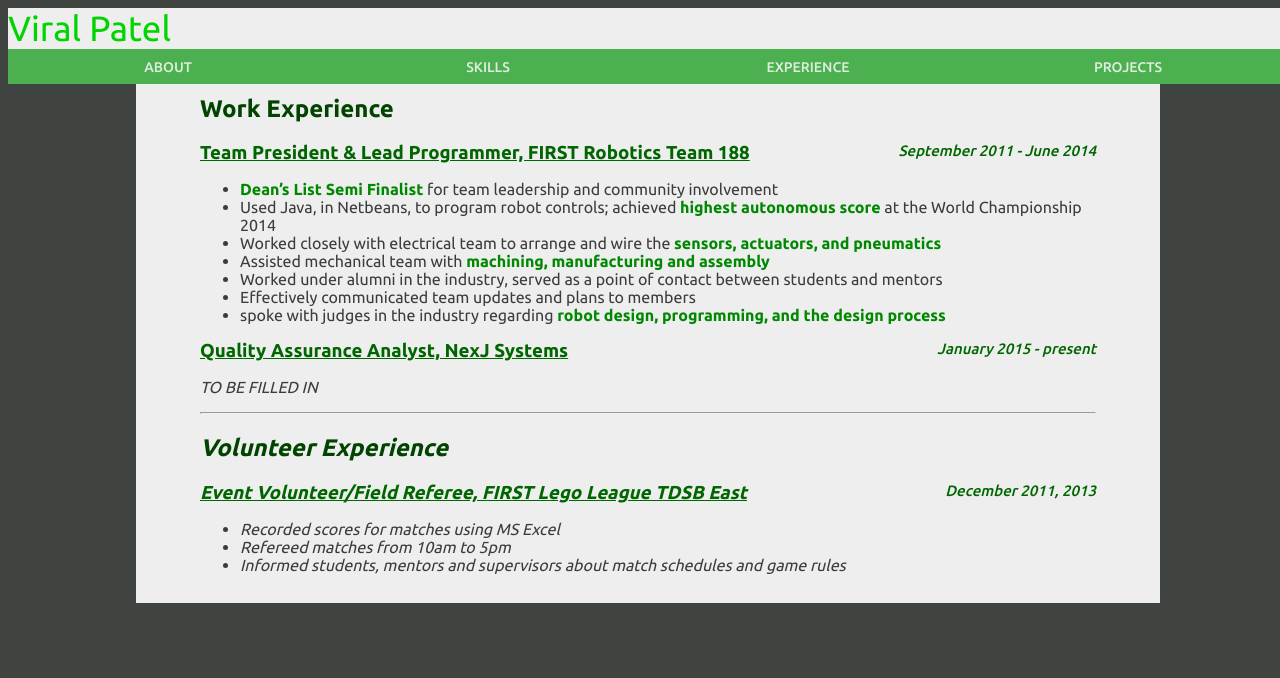
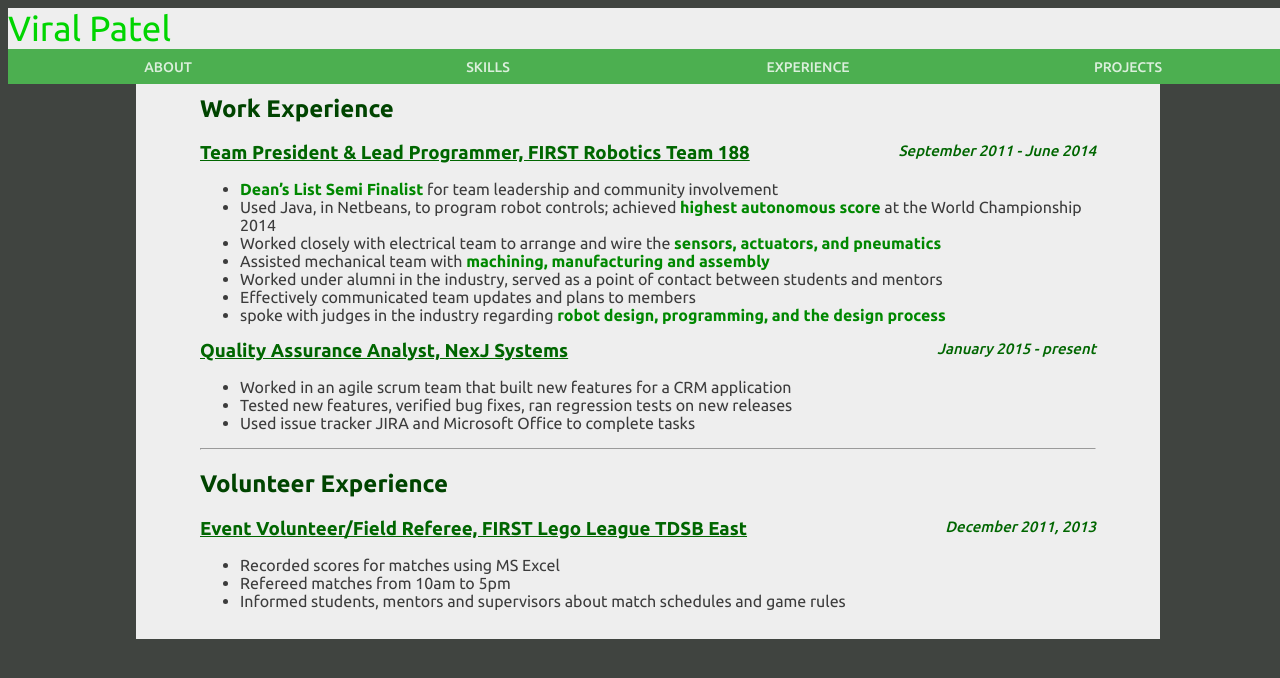
Before and after one commit to viral-p/viral-p.github.io, a website: page experience.html in a window 1280 px wide. Drawn offline with Linux system fonts and the light colour scheme; no server answers.

Commit message:
added NexJ Systems Coop experience

```diff
--- a/experience.html
+++ b/experience.html
@@ -31,7 +31,11 @@
 				</ul>
 				<h3>Quality Assurance Analyst, NexJ Systems
 					<span class="startToEnd">January 2015 - present</span></h3>
-				<p><i>TO BE FILLED IN<i></p>
+                <ul>
+                    <li>Worked in an agile scrum team that built new features for a CRM application </li>
+                    <li>Tested new features, verified bug fixes, ran regression tests on new releases </li>
+                    <li>Used issue tracker JIRA and Microsoft Office to complete tasks </li>
+                </ul>
 			</section>
 			<hr>
 			<section id="volExp">
```
